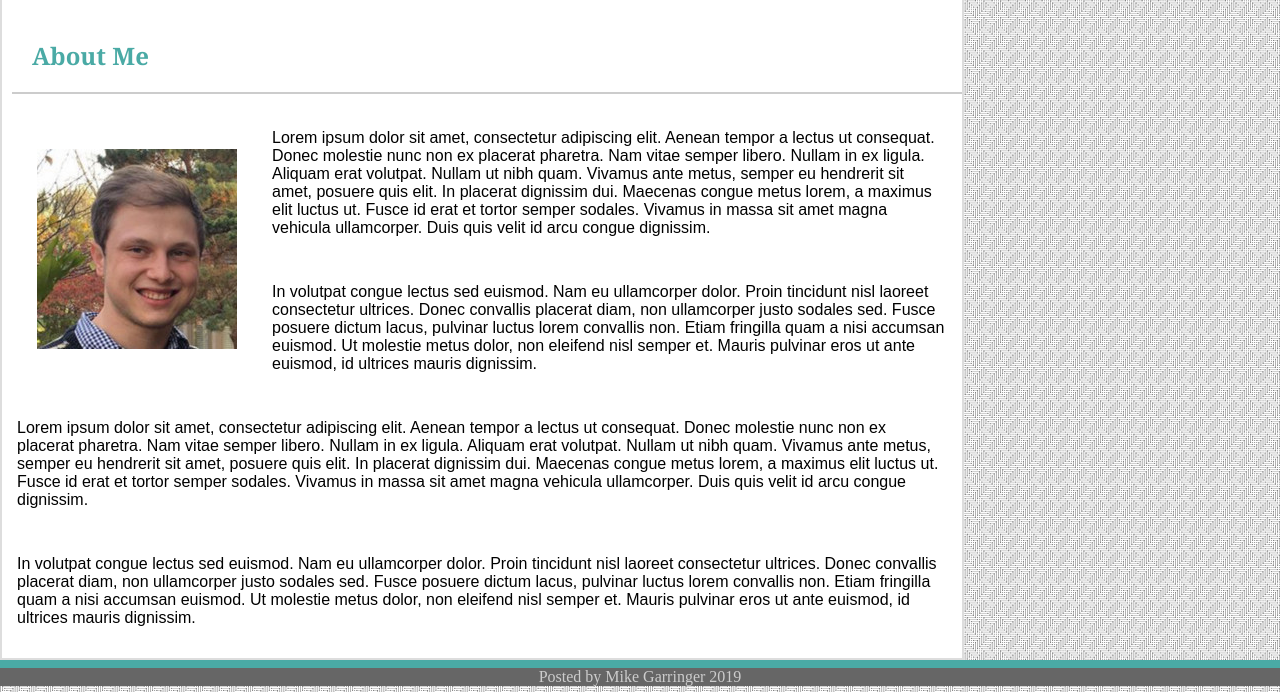
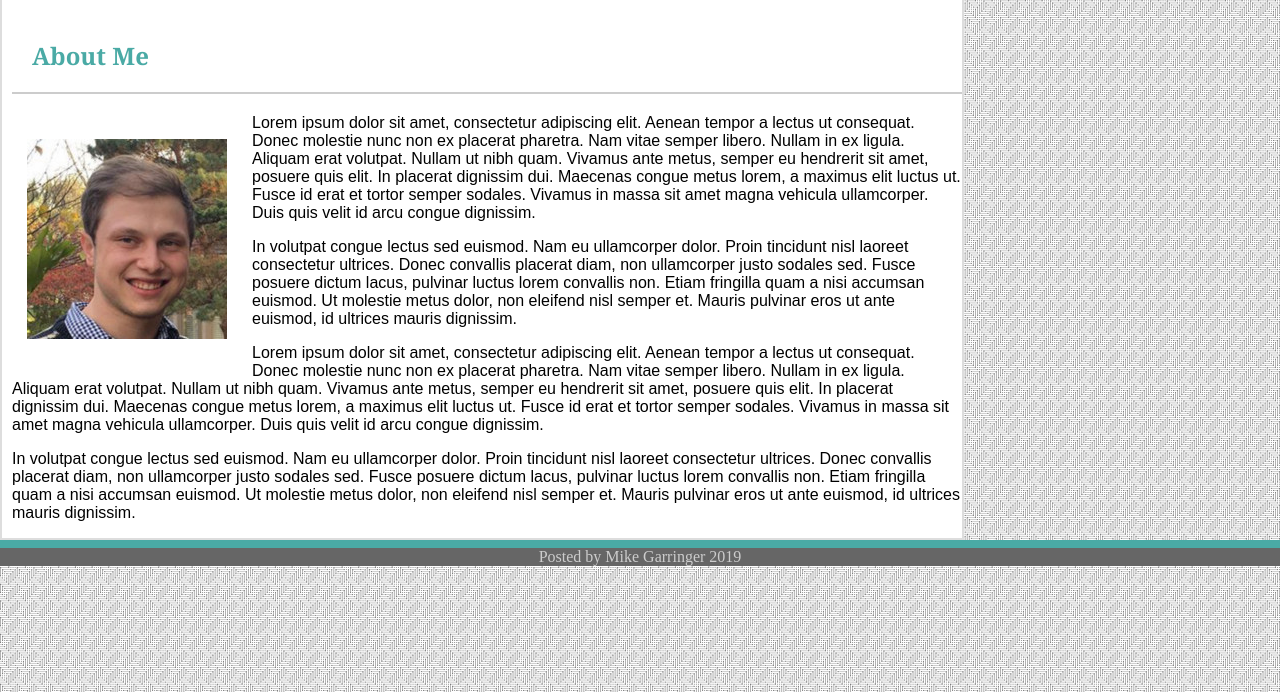
Before and after one commit to MichaelGarringer/Basic-Portfolio, a plain HTML site: page index.html in a window 1280 px wide. Shown: the part 108-800 px from the top of the page. Drawn offline with Linux system fonts and the light colour scheme.

Commit message:
additional changes to css including tightening up of .section text

```diff
--- a/assets/css/style.css
+++ b/assets/css/style.css
@@ -46,10 +46,10 @@ border-bottom:solid #cccccc 5px;
 }
 
     #mike{
-        float:left;
-    padding:10px;}
-    p{padding:15px;
-    font-family:Arial, Helvetica, sans-serif;}
+        float:left;}
+    p{padding-left:10px;
+    font-family:Arial, Helvetica, sans-serif;
+    }
 
     .aside{float:left;
     padding-left:40px;
@@ -74,4 +74,6 @@ footer{background-color:#666666;
 
 
 
+
+
 }
```
Also changed, not shown: contact.html (+3 -3 lines), portfolio.html (+2 -2 lines).
